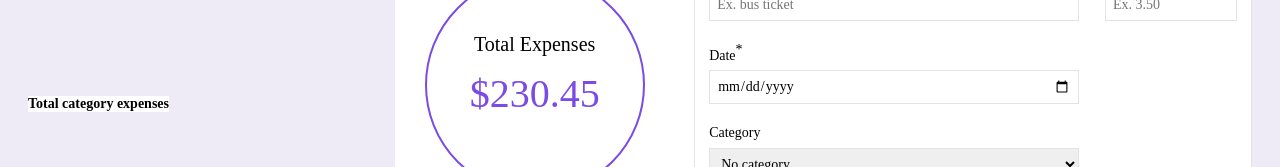
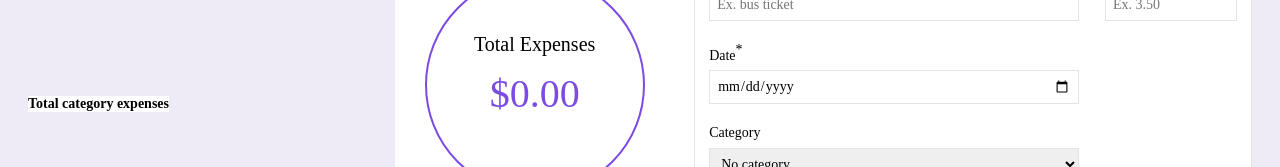
Before and after one commit to jenny-berggreen/240412_assignment_expenseTracker, a React (Vite) app: page / in a window 1280 px wide. Shown: the part 169-336 px from the top of the page. Built offline with nearby package versions, Linux system fonts and the light colour scheme.

Commit message:
Calculate and display total amount

```diff
--- a/src/App.jsx
+++ b/src/App.jsx
@@ -52,7 +52,7 @@ function App() {
         <div className={`${appStyles.form_and_list_container} ${styles.grid}`}>
           {/* TOTAL EXPENSES */}
           <div className={`${appStyles.total_expenses_container} ${styles.flex}`}>
-            <TotalExpenses />
+            <TotalExpenses expenses={expenses} />
           </div>
 
           {/* EXPENSE FORM */}
--- a/src/components/TotalExpenses.jsx
+++ b/src/components/TotalExpenses.jsx
@@ -2,11 +2,23 @@ import React from 'react'
 import styles from '../styles/style.module.css'
 import totalExpensesStyles from '../styles/totalExpenses.module.css'
 
-const TotalExpenses = () => {
+const TotalExpenses = ({ expenses }) => {
+
+	// calculate total
+	let totalAmount = 0;
+
+	for (const expense of expenses) {
+		const amount = parseFloat(expense.amount);
+
+		totalAmount += amount;
+	}
+
+	totalAmount = totalAmount.toFixed(2);
+
   return (
 	<div className={`${totalExpensesStyles.total_expenses_container} ${styles.flex} ${styles.flex_column}`}>
 		<span className={`${totalExpensesStyles.total_expenses_header}`}>Total Expenses</span>
-		<span className={`${totalExpensesStyles.total_expenses_amount}`}>$230.45</span>
+		<span className={`${totalExpensesStyles.total_expenses_amount}`}>${totalAmount}</span>
 	</div>
   )
 }
```
